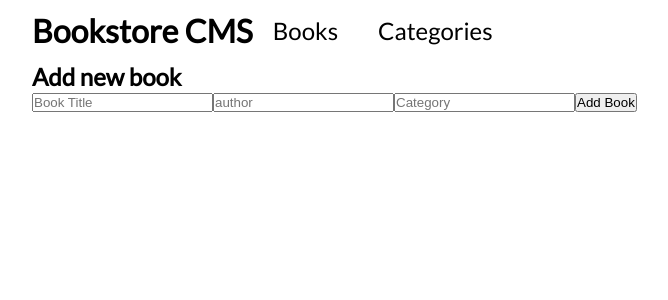
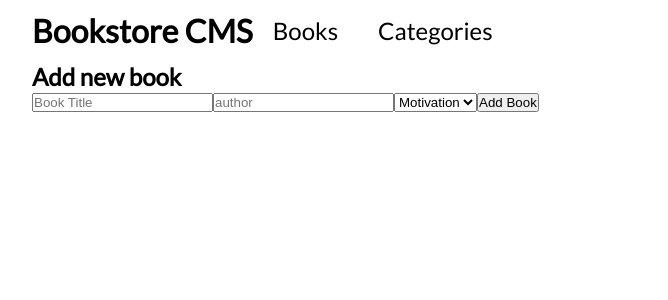
Before and after one commit to Tobinchilongo/bookstore, a React (Create React App) app: page / in a window 1280 px wide. Shown: the top 300 px of the page, without its empty margins (148-816 px from the left). Built offline with nearby package versions, Linux system fonts and the light colour scheme.

Commit message:
Update the local state

```diff
--- a/src/components/FormAddBook.js
+++ b/src/components/FormAddBook.js
@@ -1,35 +1,44 @@
-import { React, useRef } from 'react';
+import { React, useState } from 'react';
 import { useDispatch } from 'react-redux';
 import { nanoid } from 'nanoid';
 import { addBook } from '../redux/books/books';
 
 function FormAddBook() {
-  const titleInputRef = useRef();
-  const authorInputRef = useRef();
-  const categoryInputRef = useRef();
+  const [title, setTitle] = useState('');
+  const [author, setAuthor] = useState('');
+  const [category, setCategory] = useState('motivation');
   const dispatch = useDispatch();
 
   function submitBookToStore(event) {
     event.preventDefault();
-    const newBook = {
+    const handleChange = {
       id: nanoid(),
-      title: titleInputRef.current.value,
-      author: authorInputRef.current.value,
-      category: categoryInputRef.current.value,
+      title,
+      author,
+      category,
     };
-    dispatch(addBook(newBook));
-    titleInputRef.current.value = '';
-    authorInputRef.current.value = '';
-    categoryInputRef.current.value = '';
+    dispatch(addBook(handleChange));
+    setTitle('');
+    setAuthor('');
+    setCategory('motivation');
   }
 
   return (
     <div>
       <h2>Add new book</h2>
       <form onSubmit={submitBookToStore}>
-        <input type="text" name="name" placeholder="Book Title" id="title" ref={titleInputRef} required />
-        <input type="text" name="author" placeholder="author" id="author" ref={authorInputRef} required />
-        <input type="text" name="category" placeholder="Category" id="category" ref={categoryInputRef} required />
+        <input onChange={(e) => setTitle(e.target.value)} type="text" name="name" placeholder="Book Title" id="title" value={title} required />
+        <input onChange={(e) => setAuthor(e.target.value)} type="text" name="author" placeholder="author" id="author" value={author} required />
+        <select onChange={(e) => setCategory(e.target.value)} placeholder="Category">
+          <option value="motivation">Motivation</option>
+          <option value="romance">Romance</option>
+          <option value="business">Business</option>
+          <option value="fiction">Fiction</option>
+          <option value="adventure">Adventure</option>
+          <option value="horror">Horror</option>
+
+        </select>
+
         <button type="submit">Add Book</button>
       </form>
     </div>
```
